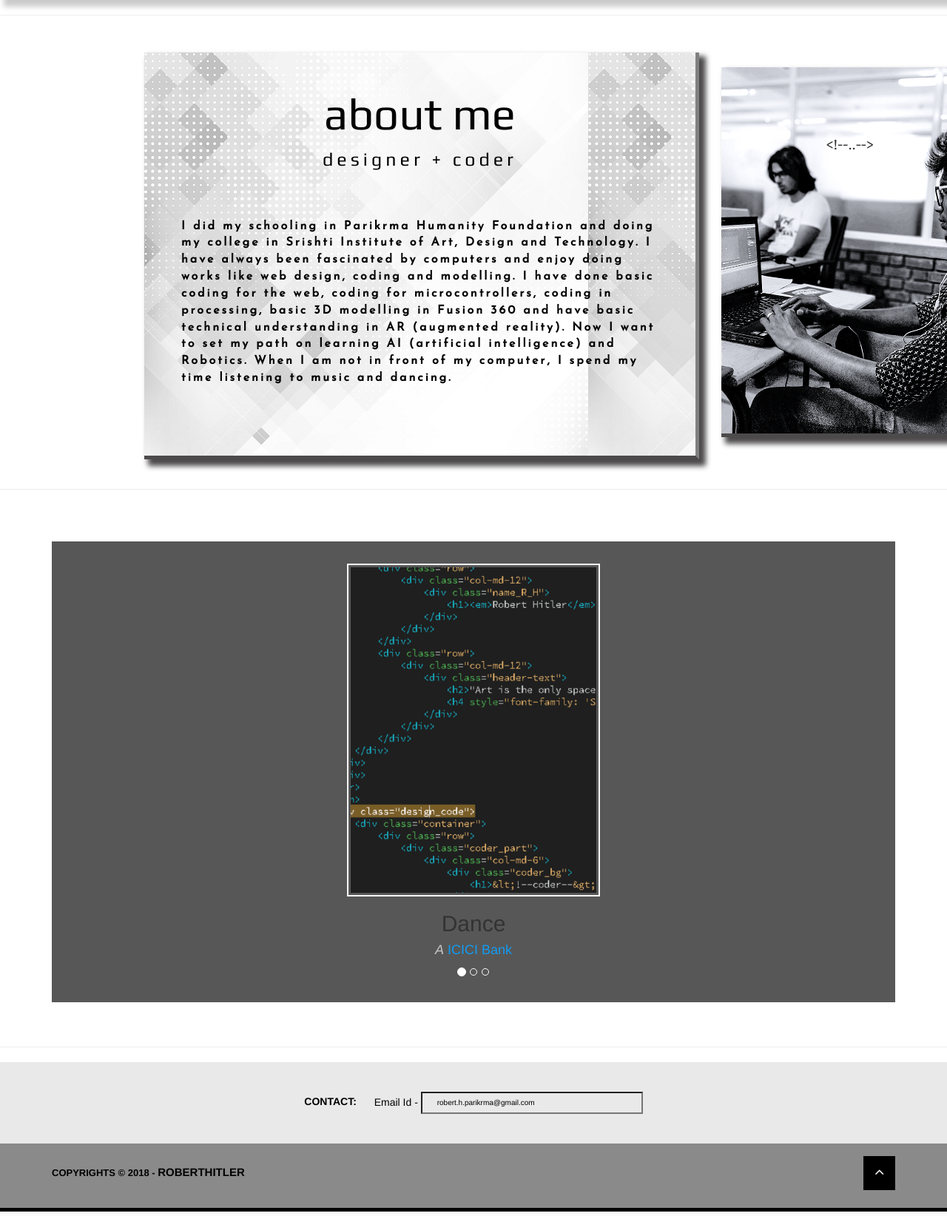
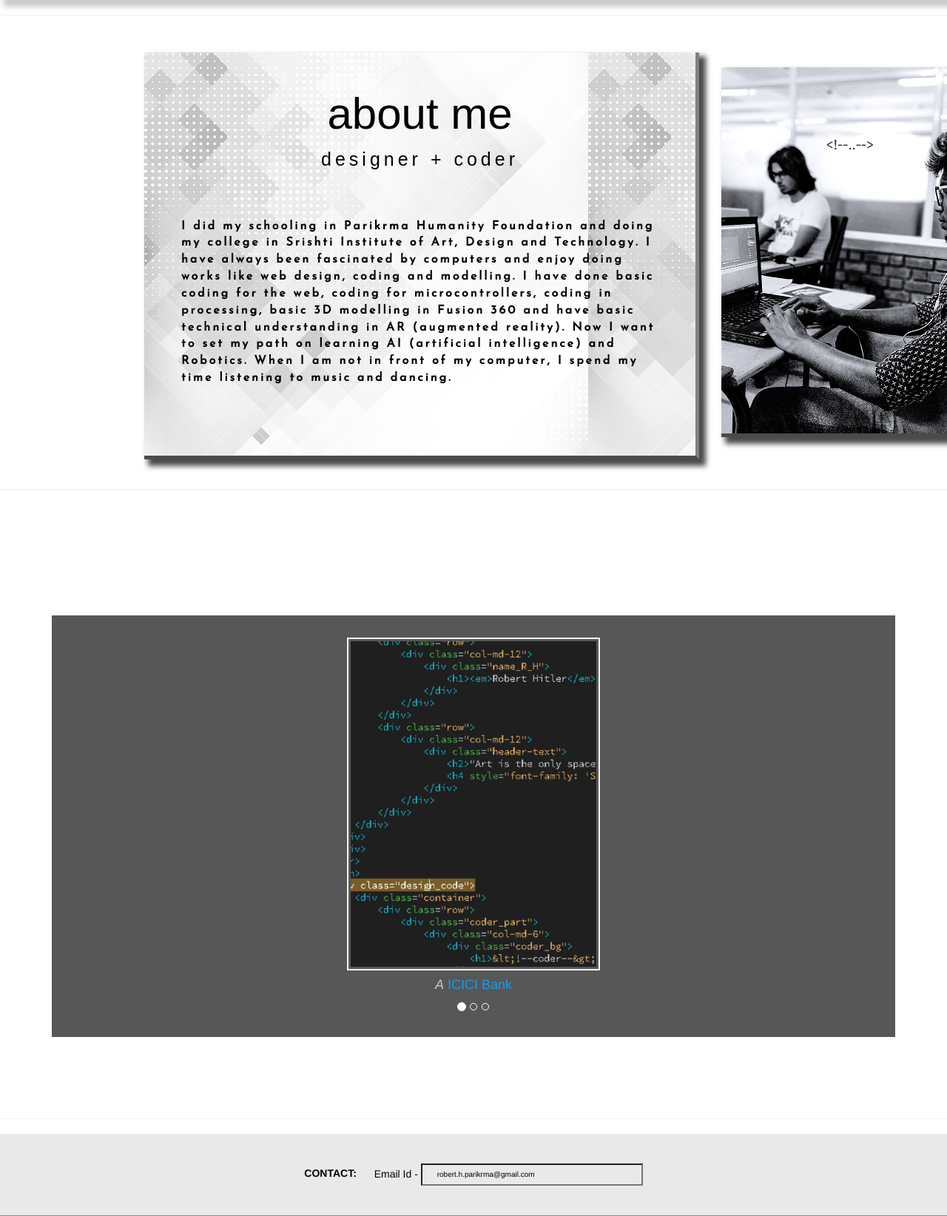
Before and after one commit to RobertHitler/RobertHitler.github.io, a PHP site: page /About_me.html in a window 1280 px wide; the page is wider, and only the part inside the window is pictured. Shown: the part 115-1759 px from the top of that part at 74% size. Run offline with PHP 8.4, Linux system fonts and the light colour scheme.

Commit message:
carousel_update

```diff
--- a/About_me.html
+++ b/About_me.html
@@ -88,7 +88,6 @@
 						  <div class="item text-center active">
 							<img src="images/code.PNG" alt="Los Angeles" class="center-block" >
 							<div class="testimon-caption">
-							  <h2>Dance</h2>
 							  <h4><span>A</span> ICICI Bank</h4>
 							</div>
 						  </div>
@@ -96,7 +95,6 @@
 						  <div class="item text-center ">
 							<img src="images/my_img_2.jpg" alt="Chicago" class="center-block" >
 							<div class="testimon-caption">
-							  <h2>Ryan Malik</h2>
 							  <h4><span>Senior Project Manager,</span> Quintiles</h4>
 							</div>
 						  </div>
@@ -104,7 +102,6 @@
 						  <div class="item text-center">
 							<img src="images/pune_workng.png" alt="New York" class="center-block" >
 							<div class="testimon-caption">
-							  <h2>Javid Edison</h2>
 							  <h4><span>Data Analyst,</span> Google</h4>
 							</div>
 						  </div>
--- a/css/style_1.css
+++ b/css/style_1.css
@@ -1,7 +1,7 @@
 @charset "utf-8";
 /* CSS Document */
 .main_content{
-	width: 80%;
+	width: 100%;
 	height: 600px;
 	padding-left: 180px;
 }
@@ -43,7 +43,7 @@
 .abt_me h2{
 	color:black;
 	font-size: 60px;
-	font-family: 'Play', sans-serif;
+	font-family: 'Montserrat', sans-serif;
 	text-align:center;
 	padding-top: 50px;
 	margin-top: 30px;
@@ -52,7 +52,7 @@
 	color:black;
 	font-size: 25px;
 	letter-spacing: 5px;
-	font-family: 'Play', sans-serif;
+	font-family: 'Montserrat', sans-serif;
 	text-align:center;
 	padding: 5px 10px;
 	margin-top: 5px;
@@ -68,7 +68,7 @@
 /*==features==*/
 
 .interests{
-	margin: 50px 0px;
+	margin: 150px 0px 100px 0px;
 	background-attachment: fixed;
 	background-repeat: no-repeat;
 	background-size: cover;
```
